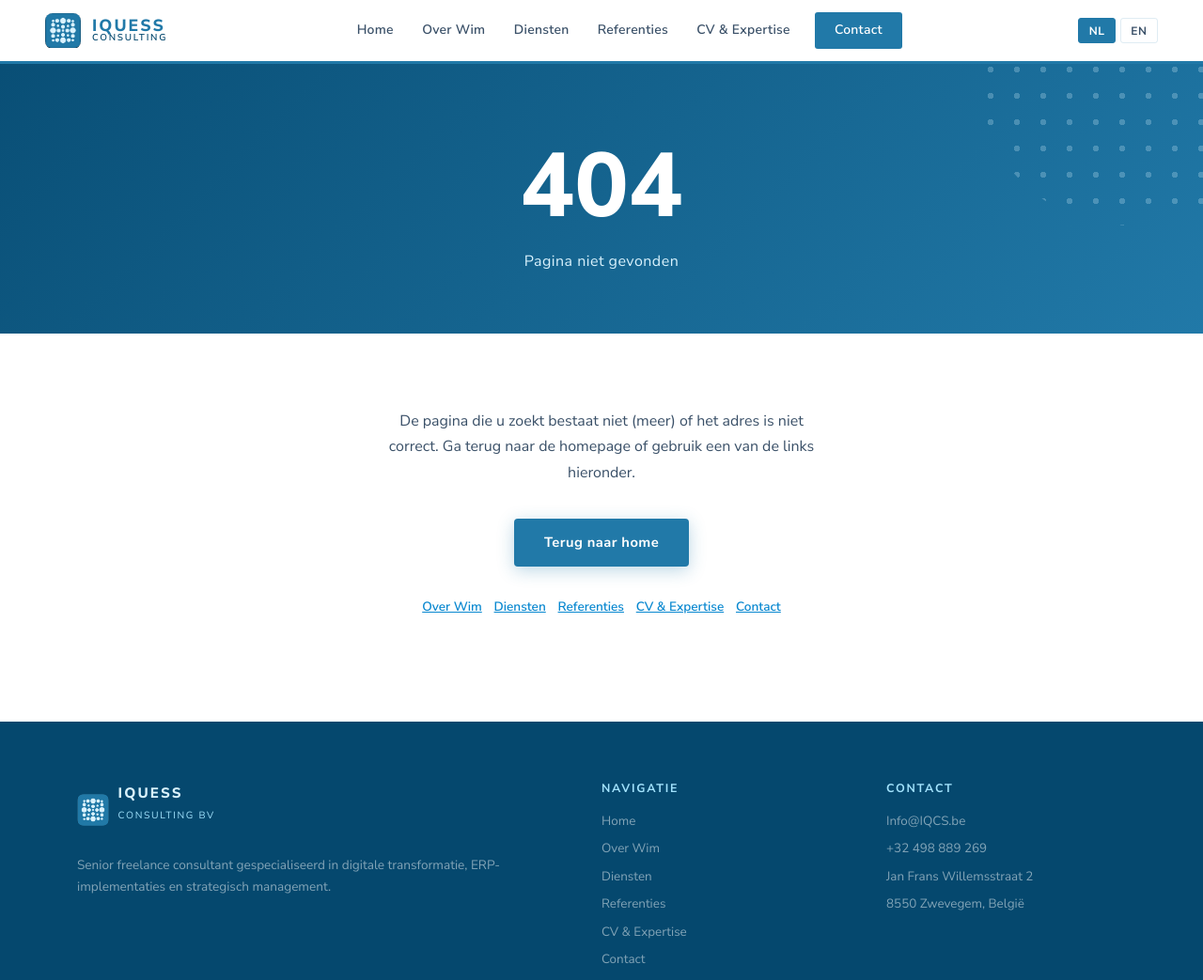
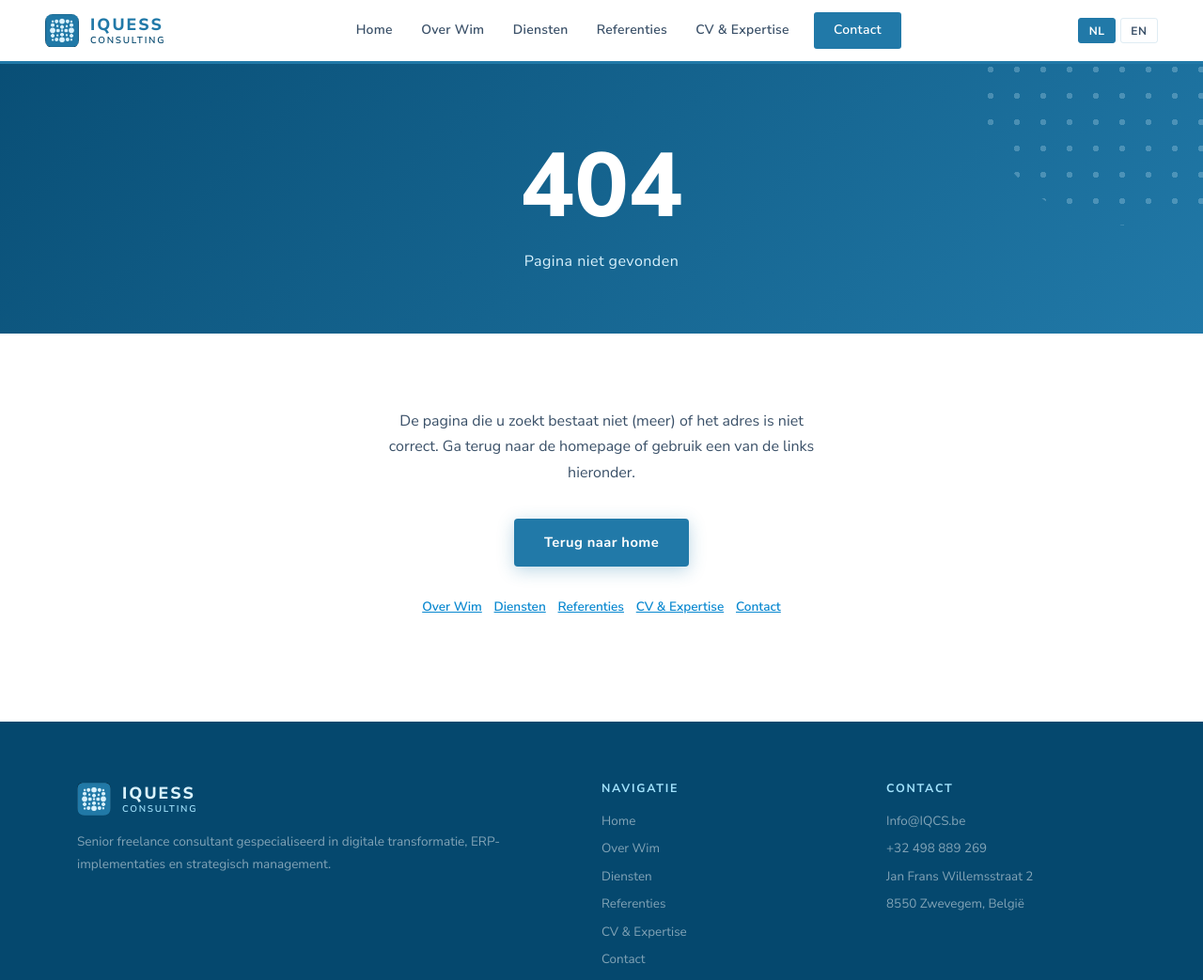
Before and after one commit to wverfaille007-ux/iqcs-website, a plain HTML site: page 404.html in a window 1280 px wide. Shown: the top 1043 px of the page at 94% size. Drawn offline with Linux system fonts and the light colour scheme.

Commit message:
uniforme logo-text

```diff
--- a/nav-footer.js
+++ b/nav-footer.js
@@ -13,11 +13,11 @@ function getNavHTML(activePage) {
   ).join('');
   return `
   <nav>
-    <a href="index.html" class="nav-logo">
+    <a href="index.html" class="nav-logo brand-lockup">
       <img src="images/logo.png" alt="iQuess Consulting Logo">
-      <div class="nav-brand">
-        <span class="nav-brand-main">IQUESS</span>
-        <span class="nav-brand-sub">Consulting</span>
+      <div class="brand-lockup-text">
+        <span class="brand-lockup-main">IQUESS</span>
+        <span class="brand-lockup-sub">Consulting</span>
       </div>
     </a>
     <div class="nav-links" id="navLinks">
@@ -42,11 +42,11 @@ function getFooterHTML() {
     <div class="container">
       <div class="footer-grid">
         <div class="footer-brand">
-          <div class="footer-logo-row">
+          <div class="footer-logo-row brand-lockup on-dark">
             <img src="images/logo.png" alt="iQuess Consulting Logo">
-            <div>
-              <div class="footer-brand-name">IQUESS</div>
-              <div class="footer-brand-sub">Consulting bv</div>
+            <div class="brand-lockup-text">
+              <span class="brand-lockup-main">IQUESS</span>
+              <span class="brand-lockup-sub">Consulting</span>
             </div>
           </div>
           <p id="footer-tagline">Senior freelance consultant gespecialiseerd in digitale transformatie, ERP-implementaties en strategisch management.</p>
--- a/style.css
+++ b/style.css
@@ -123,17 +123,22 @@ nav {
 }
 nav.scrolled { box-shadow: 0 4px 24px rgba(5,72,110,0.12); }
 
-.nav-logo { display: flex; align-items: center; gap: 0.75rem; }
-.nav-logo img { width: 38px; height: 38px; border-radius: 8px; object-fit: contain; }
-.nav-brand { display: flex; flex-direction: column; line-height: 1; }
-.nav-brand-main {
+/* ── BRAND LOCKUP (uniforme logo + tekst combinatie — nav, footer, hero) ── */
+.brand-lockup { display: flex; align-items: center; gap: 0.75rem; }
+.brand-lockup img { width: 36px; height: 36px; border-radius: 8px; object-fit: contain; }
+.brand-lockup-text { display: flex; flex-direction: column; line-height: 1.25; }
+.brand-lockup-main {
   font-size: 1.1rem; font-weight: 800; color: var(--iqcs-blauw);
   letter-spacing: 0.12em; text-transform: uppercase;
 }
-.nav-brand-sub {
+.brand-lockup-sub {
   font-size: 0.62rem; font-weight: 600; color: var(--iqcs-donker);
   letter-spacing: 0.18em; text-transform: uppercase;
 }
+.brand-lockup.on-dark .brand-lockup-main { color: var(--iqcs-licht); }
+.brand-lockup.on-dark .brand-lockup-sub { color: var(--iqcs-midden); }
+
+.nav-logo { display: flex; align-items: center; gap: 0.75rem; }
 
 .nav-links { display: flex; gap: 0.2rem; align-items: center; }
 .nav-links a {
@@ -222,12 +227,7 @@ nav.scrolled { box-shadow: 0 4px 24px rgba(5,72,110,0.12); }
 /* ── FOOTER ── */
 footer { background: var(--iqcs-donker); color: var(--iqcs-wit); padding: 4rem 0 2rem; }
 .footer-grid { display: grid; grid-template-columns: 2fr 1fr 1fr; gap: 3rem; margin-bottom: 2.5rem; }
-.footer-brand-name {
-  font-size: 0.95rem; font-weight: 800; color: var(--iqcs-licht);
-  letter-spacing: 0.14em; text-transform: uppercase; margin-bottom: 0.2rem;
-}
-.footer-brand-sub { font-size: 0.65rem; color: var(--iqcs-midden); letter-spacing: 0.16em; text-transform: uppercase; margin-bottom: 1rem; }
-.footer-brand p { font-size: 0.85rem; color: rgba(255,255,255,0.5); line-height: 1.7; }
+.footer-brand p { font-size: 0.85rem; color: rgba(255,255,255,0.5); line-height: 1.7; margin-top: 1rem; }
 .footer-col h4 { font-size: 0.78rem; color: var(--iqcs-midden); letter-spacing: 0.14em; text-transform: uppercase; margin-bottom: 1rem; font-weight: 700; }
 .footer-col a { display: block; font-size: 0.84rem; color: rgba(255,255,255,0.5); margin-bottom: 0.5rem; transition: color 0.2s; }
 .footer-col a:hover { color: var(--iqcs-wit); }
@@ -236,8 +236,7 @@ footer { background: var(--iqcs-donker); color: var(--iqcs-wit); padding: 4rem 0
   display: flex; justify-content: space-between; align-items: center;
   font-size: 0.78rem; color: rgba(255,255,255,0.3);
 }
-.footer-logo-row { display: flex; align-items: center; gap: 0.6rem; margin-bottom: 1rem; }
-.footer-logo-row img { width: 34px; height: 34px; border-radius: 7px; }
+.footer-logo-row { margin-bottom: 0.4rem; }
 
 /* ── REVEAL ── */
 .reveal { opacity: 0; transform: translateY(24px); transition: opacity 0.65s ease, transform 0.65s ease; }
```
Also changed, not shown: index.html (+7 -14 lines).
